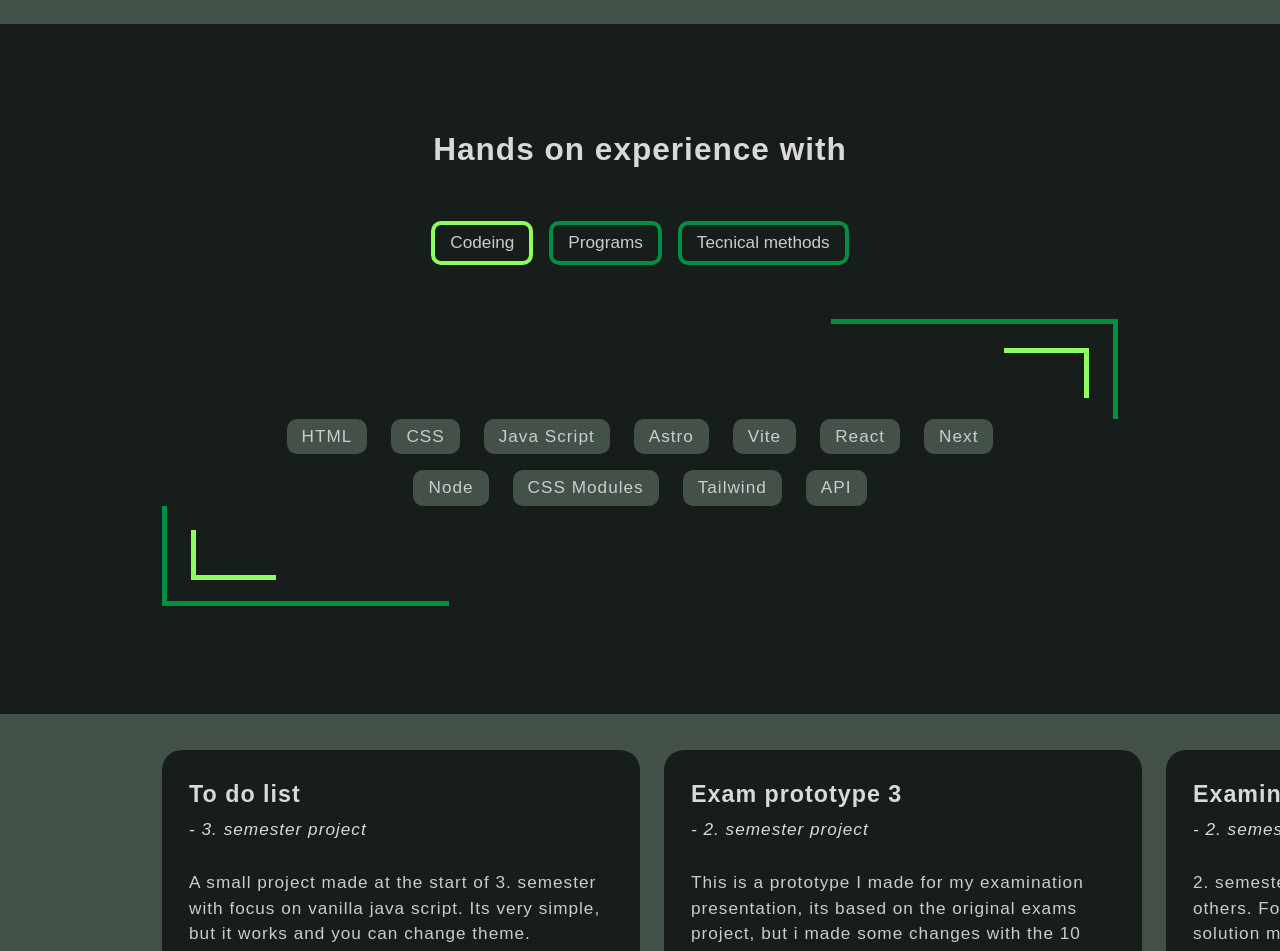
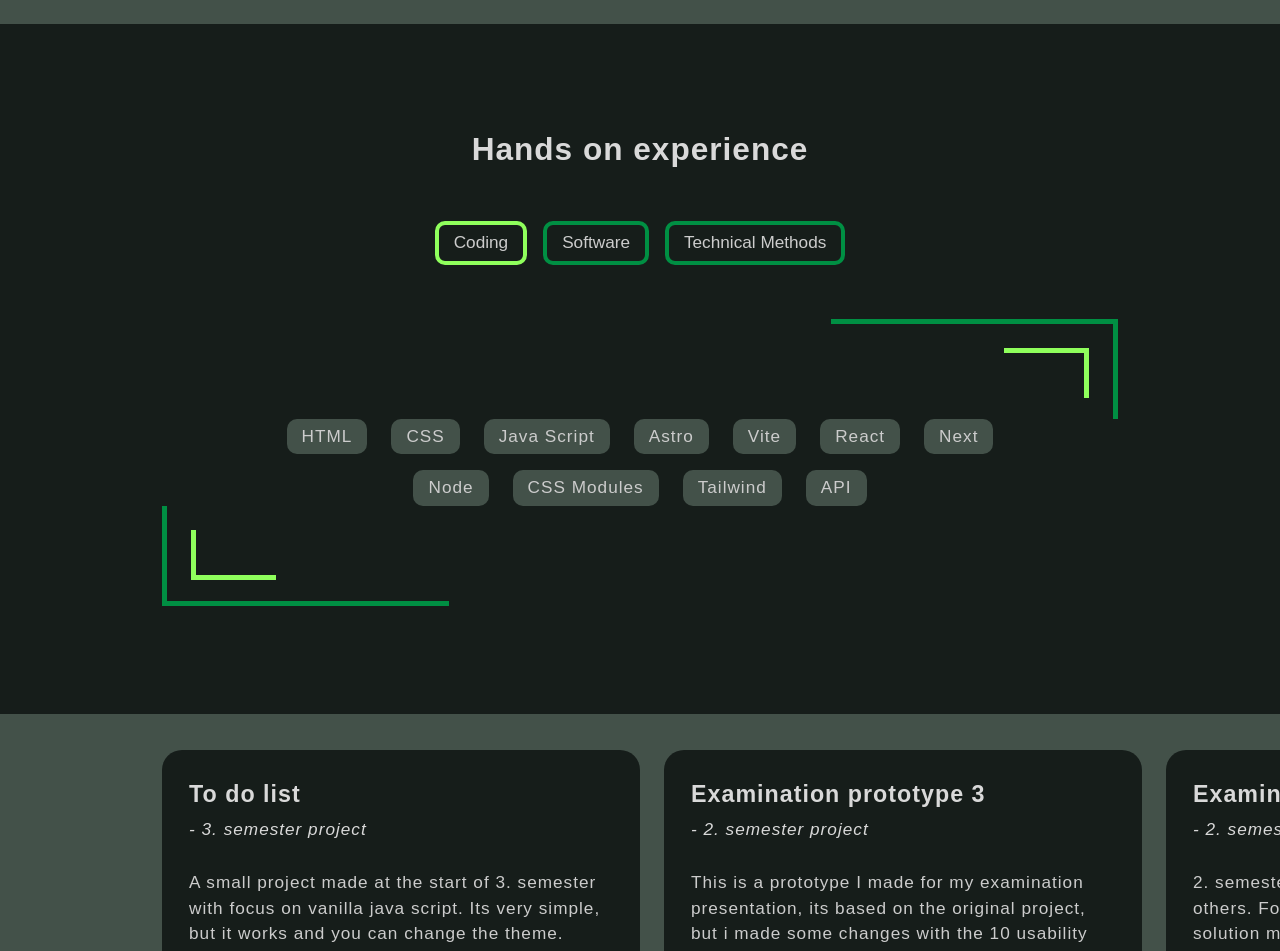
Before and after one commit to krestineHaugaard/cv_onepage, a Next.js app: page / in a window 1280 px wide. Shown: the part 580-1531 px from the top of the page. Built offline with nearby package versions, Linux system fonts and the light colour scheme.

Commit message:
small changes

```diff
--- a/src/components/CardShelf.jsx
+++ b/src/components/CardShelf.jsx
@@ -7,19 +7,19 @@ export default function CardShelf() {
       <CardForCardShelf
         title="To do list"
         semester="3. semester project"
-        text="A small project made at the start of 3. semester with focus on vanilla java script. Its very simple, but it works and you can change theme."
+        text="A small project made at the start of 3. semester with focus on vanilla java script. Its very simple, but it works and you can change the theme."
         link="https://krestinehaugaard.github.io/mmd_exercises_3_semester/to_do_list_2/index.html"
       />
       <CardForCardShelf
-        title="Exam prototype 3"
+        title="Examination prototype 3"
         semester="2. semester project"
-        text="This is a prototype I made for my examination presentation, its based on the original exams project, but i made some changes with the 10 usability heuristics in mind."
+        text="This is a prototype I made for my examination presentation, its based on the original project, but i made some changes with the 10 usability heuristics in mind."
         link="https://www.figma.com/proto/A6g7Yom8y6IAzezopE2QJI/Prototype-3?type=design&node-id=1-620&t=vYb1CHvo2aSaMy2f-1&scaling=min-zoom&page-id=0%3A1&mode=design "
       />
       <CardForCardShelf
         title="Examination website"
         semester="2. semester project"
-        text="2. semester examination project made with 2 others. Focus was to build a sustainable website solution matching the business principle of reselling and reuse. This project is build with Astro framework and Supabase."
+        text="2. semester examination project made with 2 others. Focus was to build a sustainable website solution matching the business principle of reselling and reuse. This project is built with Astro framework and Supabase."
         link="https://onebrick.netlify.app/"
       />
       <CardForCardShelf
@@ -31,7 +31,7 @@ export default function CardShelf() {
       <CardForCardShelf
         title="Portfolio examination website"
         semester="1. semester project"
-        text="This is a portfolie site containing 1. semester curriculum. I put it on here because i still really like the landingpage, but it sure needs a lot of optimizing. Links on the site don`t work anymore because of hosting changes."
+        text="This is a portfolio site containing 1. semester curriculum. I put it on here because i still really like the landingpage, but it sure needs a lot of optimizing. Links on the site don`t work anymore because of hosting changes."
         link="https://krestinehaugaard.github.io/Multimedie_1.semester_eksamen/"
       />
       <CardForCardShelf
@@ -43,7 +43,7 @@ export default function CardShelf() {
       <CardForCardShelf
         title="This CV onepager"
         semester="Github repository"
-        text="I wanted to include the repository for this website, because its not only a visible CV containing information about me, my projects and skills, it is also an example of working with next.js and react, two skills i hope to improve  much more in the future."
+        text="I wanted to include the repository for this website, because its not only a visible CV containing information about me, my projects and skills, it is also an example of working with next.js and react, two skills i hope to improve much more on."
         link="https://github.com/krestineHaugaard/cv_onepage"
       />
     </section>
--- a/src/components/ImageAndNameShelf.jsx
+++ b/src/components/ImageAndNameShelf.jsx
@@ -16,7 +16,7 @@ export default function ImageAndNameShelf() {
         <div className={`${styles.item2} flow`}>
           <h1>Krestine Haugaard</h1>
           <p className={styles.inline}>
-            Studying multimedia design with elective in frontend
+            Studying multimedia design with an elective in frontend
           </p>
         </div>
       </div>
--- a/src/components/SkillsShelf.jsx
+++ b/src/components/SkillsShelf.jsx
@@ -67,7 +67,7 @@ export default function SkillsShelf() {
 
   return (
     <section>
-      <h2 className="alignCenter">Hands on experience with</h2>
+      <h2 className="alignCenter">Hands on experience</h2>
       <div className={skillStyles.layout}>
         <button
           className={`${skillStyles.btn} ${
@@ -78,7 +78,7 @@ export default function SkillsShelf() {
             setActive(1);
           }}
         >
-          Codeing
+          Coding
         </button>
         <button
           className={`${skillStyles.btn} ${
@@ -89,7 +89,7 @@ export default function SkillsShelf() {
             setActive(2);
           }}
         >
-          Programs
+          Software
         </button>
         <button
           className={`${skillStyles.btn} ${
@@ -100,7 +100,7 @@ export default function SkillsShelf() {
             setActive(3);
           }}
         >
-          Tecnical methods
+          Technical Methods
         </button>
       </div>
       <StyleElement
--- a/src/styles/CardShelf.module.css
+++ b/src/styles/CardShelf.module.css
@@ -21,7 +21,7 @@
     display: flex;
     gap: 1.5rem;
     & > * {
-      flex: 1 0 85%;
+      flex: 1 0 75%;
     }
   }
 }
```
